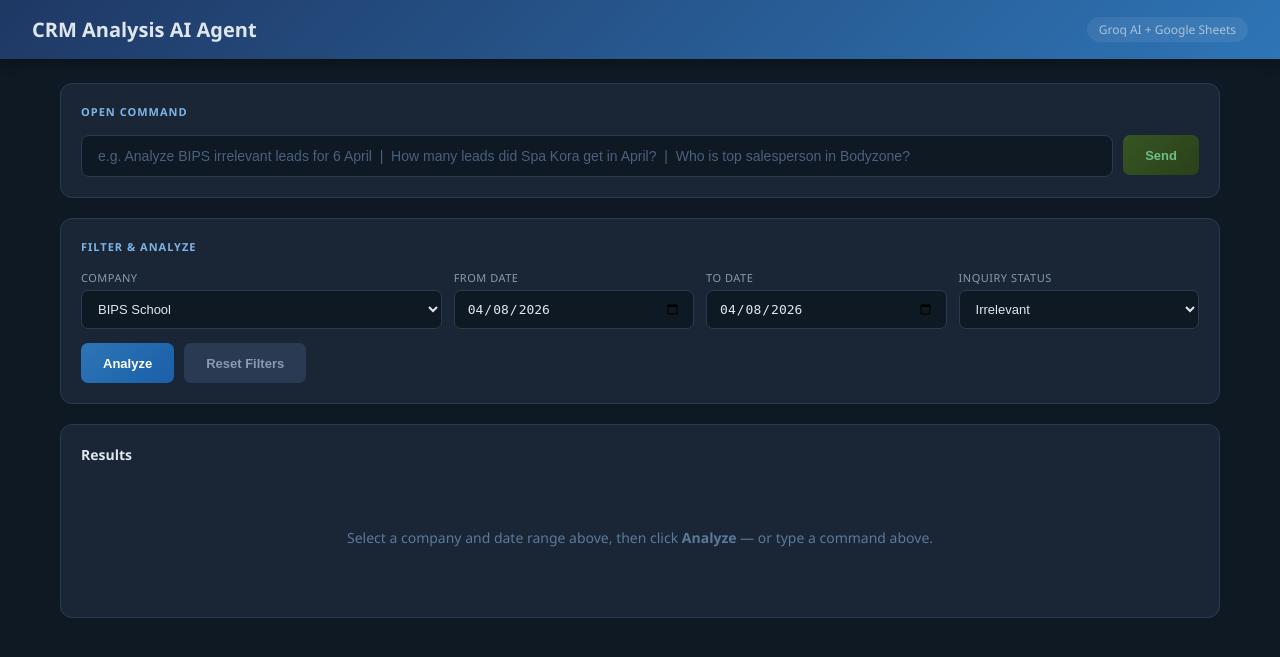
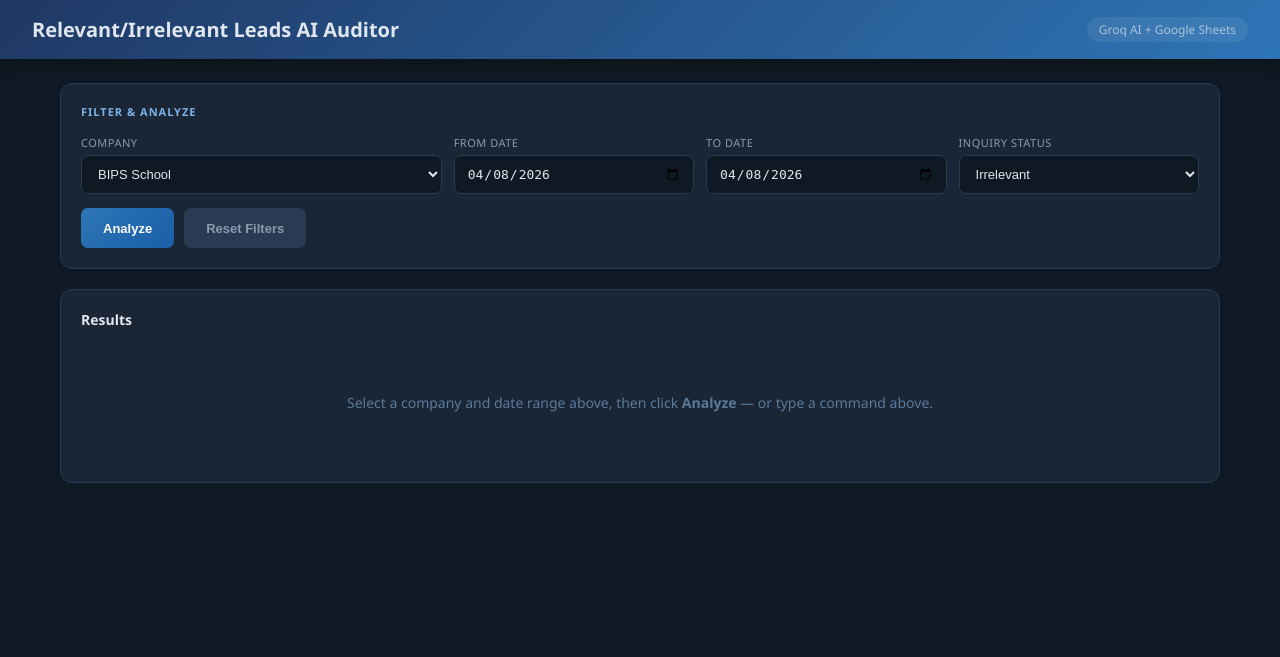
Before and after one commit to mishead32/crm-audit-agent, a Flask app: page / in a window 1280 px wide. Shown: the top 657 px of the page. Run offline with Flask 3, Linux system fonts and the light colour scheme.

Commit message:
Fix: batch AI calls (12/batch), new title, remove Open Command

```diff
--- a/app.py
+++ b/app.py
@@ -144,16 +144,45 @@ def load_sheet(company_key, from_date, to_date, status_filter):
     return f[["_date_str", "_remarks", "_person", "_source", "_status"]]
 
 
+def analyze_batch(co, task, batch_df, offset=0):
+    """Analyze a single batch of leads with Groq."""
+    leads_text = ""
+    for i, row in batch_df.iterrows():
+        leads_text += f"LEAD {i+1+offset}:\nCurrent Status: {row['_status']}\nRemarks: {row['_remarks'] or 'No remarks provided'}\n\n"
+
+    prompt = f"""You are a senior sales audit expert for: {co['description']}
+
+{task}
+
+{leads_text}
+
+Respond for EVERY lead in EXACTLY this format — do not skip any:
+
+LEAD {offset+1}:
+POTENTIAL: [0% / 10% / 25% / 35% / 50%]
+VERDICT: [Correctly Irrelevant / Correctly Relevant / MIS-CATEGORIZED]
+REASON: [1 sentence explanation]
+ACTION: [1 sentence recommended next step, or None]
+
+Rules for MIS-CATEGORIZED:
+- Irrelevant leads: genuine interest, asked about fees/facilities/timings, real need = MIS-CATEGORIZED
+- Relevant leads: wrong number, no interest, not target audience = MIS-CATEGORIZED
+- Wrong location/distance alone for irrelevant = Correctly Irrelevant
+- Accidental click, clearly no interest = Correctly Irrelevant"""
+
+    resp = groq_client.chat.completions.create(
+        model="llama-3.3-70b-versatile",
+        messages=[{"role": "user", "content": prompt}],
+        temperature=0.2,
+    )
+    return resp.choices[0].message.content
+
+
 def analyze_with_groq(company_key, df, status_filter):
     co = COMPANIES[company_key]
     if df.empty:
         return []
 
-    leads_text = ""
-    for i, row in df.iterrows():
-        leads_text += f"LEAD {i+1}:\nCurrent Status: {row['_status']}\nRemarks: {row['_remarks'] or 'No remarks provided'}\n\n"
-
-    # Different prompt logic for relevant vs irrelevant
     if status_filter == "irrelevant":
         task = """The telecaller marked these leads as IRRELEVANT.
 Your job: Check if the telecaller was WRONG — i.e., does the lead actually have >=25% chance of becoming a paying customer?
@@ -170,37 +199,19 @@ Your job: Check if the telecaller was WRONG — i.e., is the lead actually NOT a
 - If RELEVANT lead has no genuine interest → MIS-CATEGORIZED
 - Otherwise → Correctly Categorized"""
 
-    prompt = f"""You are a senior sales audit expert for: {co['description']}
-
-{task}
-
-{leads_text}
-
-Respond for EVERY lead in EXACTLY this format — do not skip any:
-
-LEAD 1:
-POTENTIAL: [0% / 10% / 25% / 35% / 50%]
-VERDICT: [Correctly Irrelevant / Correctly Relevant / MIS-CATEGORIZED]
-REASON: [1 sentence explanation]
-ACTION: [1 sentence recommended next step, or None]
-
-Rules for MIS-CATEGORIZED:
-- Irrelevant leads: genuine interest, asked about fees/facilities/timings, real need = MIS-CATEGORIZED
-- Relevant leads: wrong number, no interest, not target audience = MIS-CATEGORIZED
-- Wrong location/distance alone for irrelevant = Correctly Irrelevant
-- Accidental click, clearly no interest = Correctly Irrelevant"""
-
-    resp   = groq_client.chat.completions.create(
-        model="llama-3.3-70b-versatile",
-        messages=[{"role": "user", "content": prompt}],
-        temperature=0.2,
-    )
-    result = resp.choices[0].message.content
-    blocks = [b.strip() for b in re.split(r'LEAD \d+:', result) if b.strip()]
+    # Process in batches of 12 to avoid timeouts
+    BATCH_SIZE = 12
+    all_blocks = []
+    df_reset = df.reset_index(drop=True)
+    for start in range(0, len(df_reset), BATCH_SIZE):
+        batch = df_reset.iloc[start:start+BATCH_SIZE]
+        result = analyze_batch(co, task, batch, offset=start)
+        blocks = [b.strip() for b in re.split(r'LEAD \d+:', result) if b.strip()]
+        all_blocks.extend(blocks)
 
     results = []
-    for i, row in df.iterrows():
-        block  = blocks[i] if i < len(blocks) else ""
+    for i, row in df_reset.iterrows():
+        block  = all_blocks[i] if i < len(all_blocks) else ""
         parsed = {"potential": "—", "verdict": "—", "reason": "—", "action": "None"}
         for line in block.split("\n"):
             l = line.strip()
--- a/templates/index.html
+++ b/templates/index.html
@@ -3,7 +3,7 @@
 <head>
 <meta charset="UTF-8">
 <meta name="viewport" content="width=device-width, initial-scale=1.0">
-<title>CRM Analysis AI Agent</title>
+<title>Relevant/Irrelevant Leads AI Auditor</title>
 <style>
 * { box-sizing: border-box; margin: 0; padding: 0; }
 body { font-family: 'Segoe UI', sans-serif; background: #0f1923; color: #e0e6ed; min-height: 100vh; }
@@ -119,23 +119,13 @@ tr.flagged:hover { background: rgba(200,0,0,0.13); }
 
 <header>
   <div>
-    <h1>CRM Analysis AI Agent</h1>
+    <h1>Relevant/Irrelevant Leads AI Auditor</h1>
   </div>
   <span>Groq AI + Google Sheets</span>
 </header>
 
 <div class="container">
 
-  <!-- Command Box -->
-  <div class="panel">
-    <div class="panel-title">Open Command</div>
-    <div class="cmd-row">
-      <input class="cmd-input" id="cmd-input" type="text"
-        placeholder="e.g. Analyze BIPS irrelevant leads for 6 April  |  How many leads did Spa Kora get in April?  |  Who is top salesperson in Bodyzone?"
-        onkeydown="if(event.key==='Enter') sendCommand()">
-      <button class="btn btn-send" onclick="sendCommand()" id="btn-cmd">Send</button>
-    </div>
-  </div>
 
   <!-- Filter Panel -->
   <div class="panel">
```
